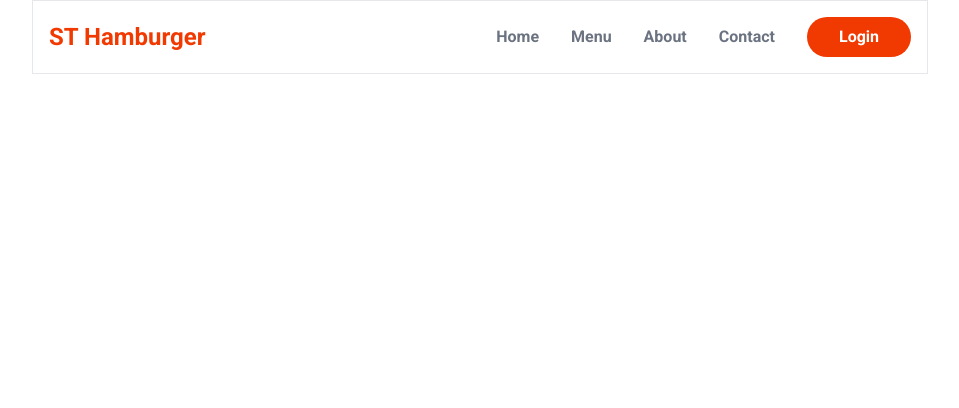
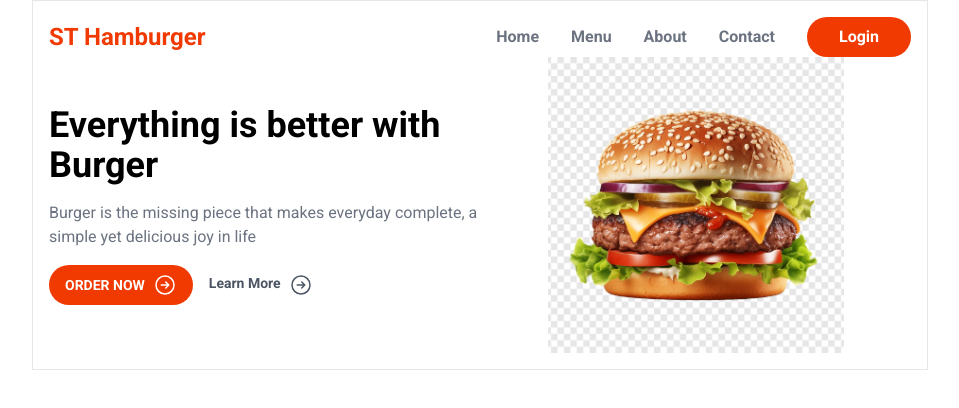
Before and after one commit to spikey2023/food-ordering-app, a Next.js app: page / in a window 1280 px wide. Shown: the top 408 px of the page, without its empty margins (160-1119 px from the left). Built offline with nearby package versions, Linux system fonts and the light colour scheme.

Commit message:
Added Hero section

```diff
--- /dev/null
+++ b/src/app/components/icons/Right.js
@@ -0,0 +1,9 @@
+export default function Right({className="w-6 h-6"}) {
+    return(
+        <svg xmlns="http://www.w3.org/2000/svg" fill="none" viewBox="0 0 24 24" strokeWidth={1.5} stroke="currentColor"
+        className={className}>
+  <path strokeLinecap="round" strokeLinejoin="round" d="m12.75 15 3-3m0 0-3-3m3 3h-7.5M21 12a9 9 0 1 1-18 0 9 9 0 0 1 18 0Z" />
+</svg>
+
+    )
+}
--- /dev/null
+++ b/src/app/components/layout/Hero.js
@@ -0,0 +1,31 @@
+import Right from "../icons/Right";
+import Image from "next/image";
+
+export default function Hero(){
+    return (
+        <section className="grid grid-cols-2">
+        <div className="py-12">
+            <h1 className="text-4xl font-semibold"> Everything is better with Burger</h1>
+            <p className="my-4 text-gray-500">Burger is the missing piece that makes
+                everyday complete, a simple yet delicious joy in life
+            </p>
+            <div className="flex gap-4 text-sm">
+                <button className="bg-primary uppercase flex items-center
+                 gap-2 text-white px-4 py-2 rounded-full font-semibold">
+                Order Now
+                <Right />
+                </button>
+                <button className="flex gap-2 py-2 text-gray-600 font-semibold">
+                     Learn More
+                    <Right />
+                </button>
+            </div>
+            </div>
+
+            <div className= "relative">
+            <Image src={'/burger.jpg'} layout={'fill'}
+            objectFit={'contain'} alt={'Hamburger'} />
+        </div>
+        </section>
+    )
+}
--- a/src/app/page.js
+++ b/src/app/page.js
@@ -1,10 +1,11 @@
-import Image from "next/image";
 import Header from "./components/layout/Header";
+import Hero from "./components/layout/Hero";
 
 export default function Home() {
   return (
     <>
     <Header />
+    <Hero />
     </>
   );
 }
```
Also changed, not shown: public/burger.jpg (added).
